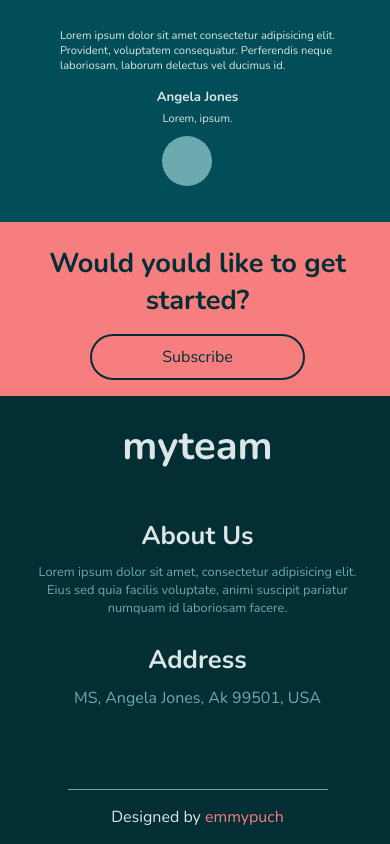
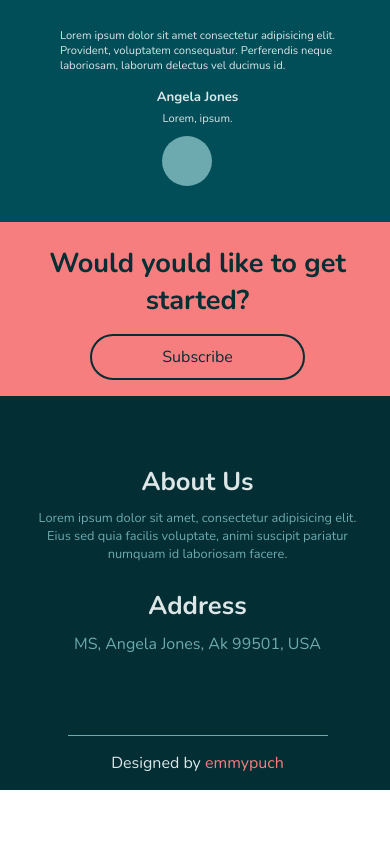
Before and after one commit to emmypuch/myteam, a plain HTML site: page index.html in a window 390 px wide. Shown: the part 1291-2135 px from the top of the page. After the commit the page ends 2081 px from the top, so only its background shows below. Drawn offline with nearby package versions, Linux system fonts and the light colour scheme.

Commit message:
modified index.html and styles.css

```diff
--- a/index.html
+++ b/index.html
@@ -168,10 +168,6 @@
 
     <div id="footer">
       <div class="footer1">
-        <div class="footer-header">
-          <h1>myteam</h1>
-        </div>
-
         <div class="footer-about">
           <h3>About Us</h3>
           <p>
--- a/styles.css
+++ b/styles.css
@@ -426,12 +426,6 @@ div.footer1 {
   justify-content: space-evenly;
 }
 
-div.footer-header h1 {
-  font-size: 3rem;
-  font-weight: bolder;
-  color: #dce6e7;
-}
-
 div.footer-about h3 {
   color: #dce6e7;
   font-size: 2rem;
@@ -467,10 +461,6 @@ div.footer-address p {
     flex-direction: column;
     justify-items: center;
     align-items: center;
-  }
-
-  div.footer-header h1 {
-    font-size: 2.5rem;
   }
 
   div.footer-about h3 {
```
